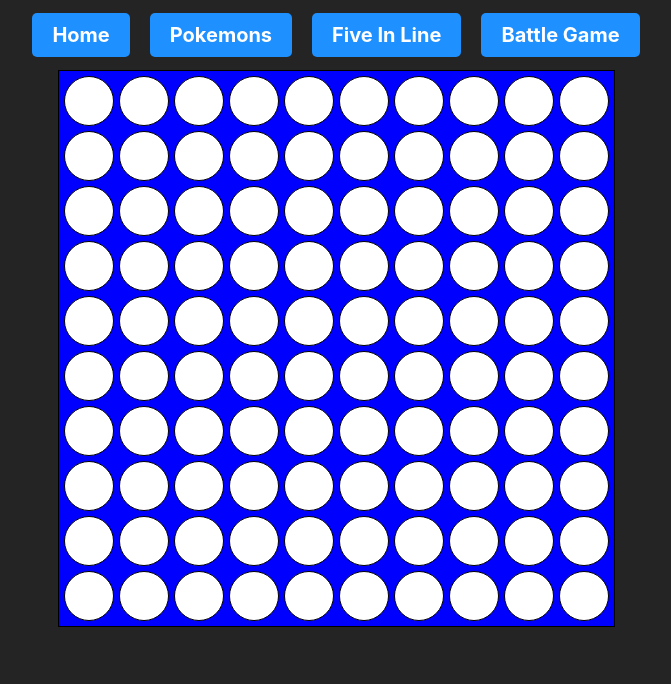
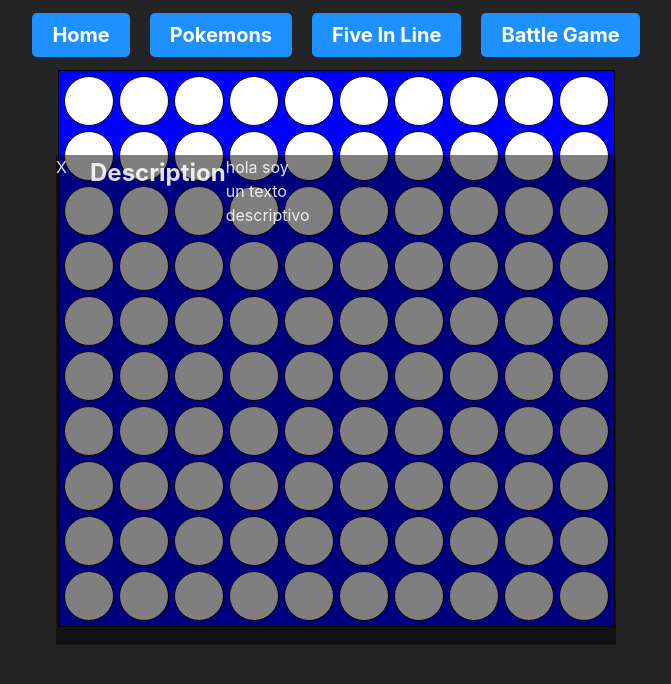
Before and after one commit to j0k3r-PGR/miWebPersonal, a React (Vite) app: page /game in a window 1280 px wide. Shown: the top 684 px of the page, without its empty margins (304-975 px from the left). Built offline with nearby package versions, Linux system fonts and the light colour scheme.

Commit message:
corrections

```diff
--- a/package.json
+++ b/package.json
@@ -9,7 +9,7 @@
     "build": "vite build",
     "lint": "eslint . --ext js,jsx --report-unused-disable-directives --max-warnings 0",
     "preview": "vite preview",
-    "deploy" : "gh-pages -d dist"
+    "deploy": "gh-pages -d dist"
   },
   "dependencies": {
     "axios": "^1.5.0",
@@ -17,7 +17,8 @@
     "node-fetch": "^3.3.2",
     "react": "^18.2.0",
     "react-dom": "^18.2.0",
-    "react-router-dom": "^6.15.0"
+    "react-router-dom": "^6.15.0",
+    "react-spinners": "^0.13.8"
   },
   "devDependencies": {
     "@types/react": "^18.2.15",
--- a/src/components/BoxBattleGame/BoxBattleGame.jsx
+++ b/src/components/BoxBattleGame/BoxBattleGame.jsx
@@ -3,14 +3,16 @@ import './BoxBattleGame.css'
 
 export default function BoxBattleGame({index}){
 
-    const [player,_,init,setInit] = useBattleGameContext();
+    const [player,_,init] = useBattleGameContext();
 
     const handleClick = (event) => {
         if (init) return 0;
-        if(player.current.length <10 && !init){
+        if(player.current.length <10 && !init && !player.current.includes(index)){
             event.target.className += " blue"
             player.current.push(index);
-            console.log(player)
+        } else if(event.target.className.includes("blue")){
+            event.target.className = "box-battlegame"
+            player.current.splice(player.current.indexOf(index),1);
         }
     }
 
--- a/src/components/CardDesprition/CardDescription.css
+++ b/src/components/CardDesprition/CardDescription.css
@@ -0,0 +1,22 @@
+.card-description{
+    position: absolute;
+    display: flex;
+    flex-direction: column;
+    justify-content: center;
+    align-items: center;
+    width: 100%;
+    height: 100%;
+    z-index: 9;
+}
+
+.card-description>div{
+    width: 560px;
+    height: 490px;
+    background-color: rgba(0,0,0,0.5);
+    display: grid;
+    grid-template-columns: repeat(12,1fr);
+}
+
+h2{
+
+}
--- a/src/components/CardDesprition/CardDescription.jsx
+++ b/src/components/CardDesprition/CardDescription.jsx
@@ -2,9 +2,13 @@ import './CardDescription.css'
 
 export default function CardDescription({ text }) {
     return (
-        <>
-            <h2>CardDescription</h2>
-        </>
+        <div className='card-description'>
+            <div>
+                <p>X</p>
+                <h2>Description</h2>
+                <p>{ text }</p>
+            </div>
+        </div>
     );
 
 }
--- a/src/components/Navbar/Navbar.css
+++ b/src/components/Navbar/Navbar.css
@@ -1,4 +1,5 @@
 nav{
+    position: sticky;
     display: flex;
     flex-direction: row;
     justify-content: space-between;
@@ -7,6 +8,7 @@ nav{
     color: white;
     font-size: 20px;
     font-weight: bold;
+    z-index: 10;
 }
 
 ul{
--- a/src/pages/BattleGame/BattleGame.jsx
+++ b/src/pages/BattleGame/BattleGame.jsx
@@ -1,19 +1,26 @@
 import BoxBattleGame from '../../components/BoxBattleGame/BoxBattleGame.jsx';
-import BattleGameProvider from '../../providers/BattleGameProvider.jsx';
+import CardDescription from '../../components/CardDesprition/CardDescription.jsx';
 import { useBattleGameContext } from '../../providers/BattleGameProvider.jsx';
 import './BattleGame.css';
 
-export default function BattleGame(){
+const textDescription = "hola soy un texto descriptivo"
 
-    const [player, pc] = useBattleGameContext();
+export default function BattleGame() {
 
-    return(
+    const [player, pc,init, setInit] = useBattleGameContext();
+
+    console.log(player, pc)
+
+    return (
+        <>
             <div className="battlegame">
                 {
-                    [...Array(100)].map( (_,index) =>{
-                        return <BoxBattleGame index={index} key={index}/>
+                    [...Array(100)].map((_, index) => {
+                        return <BoxBattleGame index={index} key={index} />
                     })
                 }
             </div>
+            <CardDescription text={textDescription} />
+        </>
     );
 }
--- a/src/pages/Game/Game.jsx
+++ b/src/pages/Game/Game.jsx
@@ -1,11 +1,14 @@
 import Table from "../../components/table/table";
+import CardDescription from '../../components/CardDesprition/CardDescription.jsx';
 
+const textDescription = "hola soy un texto descriptivo"
 
 export default function Game() {
 
     return (
         <>
             <Table />
+            <CardDescription text={textDescription} />
         </>
     );
 }
--- a/src/pages/Pokemons/Pokemons.jsx
+++ b/src/pages/Pokemons/Pokemons.jsx
@@ -1,9 +1,12 @@
 import { useState, useEffect, useRef } from "react";
 import Card from "../../components/Card/Card";
 import './pokemons.css'
+import { ClipLoader } from "react-spinners";
 
 
 export default function Pokemons(){
+
+    const [isLoader, setIsLoader] = useState(true);
 
     const [pokemons, setPokemons] = useState([]);
     const [page, setPage] = useState("https://pokeapi.co/api/v2/pokemon?limit=100");
@@ -25,15 +28,22 @@ export default function Pokemons(){
                 setNextPage(data.next);
                 setPreviousPage(data.previous);
             });
-    }, [page]);
+            setTimeout(() => {
+                if (isLoader){
+                    setIsLoader(false);
+                }
+            },2500)
+    }, [page, isLoader]);
 
 
     const handleNextPage = () => {
-            setPage(nextPage);
+        setIsLoader(true);
+        setPage(nextPage);
     };
 
     const handlePreviousPage = () => {
-            setPage(previousPage);
+        setIsLoader(true);
+        setPage(previousPage);
     };
 
     const handleClickSearch = () => {
@@ -55,6 +65,7 @@ export default function Pokemons(){
 
 
     const handleClickChangeLimit = (event) =>{
+        setIsLoader(true)
         setPage("https://pokeapi.co/api/v2/pokemon?limit="+event.target.childNodes[0].data)
     }
 
@@ -82,6 +93,12 @@ export default function Pokemons(){
                     </div>
                 </div>
             </div>
+            {
+                isLoader &&
+                        <div className="spinner-container">
+                            <ClipLoader color="#ff0" size={150} />
+                        </div>
+            }
             <div className="pokemons">
                 {
                     pokemons.filter( (pokemon) => {
@@ -95,6 +112,7 @@ export default function Pokemons(){
                     ))
                 }
             </div>
+            <ClipLoader color="#f00" loading={pokemons.length === 0} size={150} />
 
         </>
     );
--- a/src/pages/Pokemons/pokemons.css
+++ b/src/pages/Pokemons/pokemons.css
@@ -101,6 +101,17 @@ button{
     border: 1px solid blue;
 }
 
+.spinner-container{
+    width: 100%;
+    height: 100%;
+    position: absolute;
+    display: flex;
+    justify-content: center;
+    align-items: center;
+    flex-direction: column;
+    background-color: #0000007c;
+}
+
 @media screen and (max-width: 700px) and (min-width: 320px) {
     /* Reglas CSS para dispositivos móviles con un ancho de al menos 320 píxeles */
     .pokemons{
```
Also changed, not shown: 1 other file (tests, documents, lock files or other folders).
